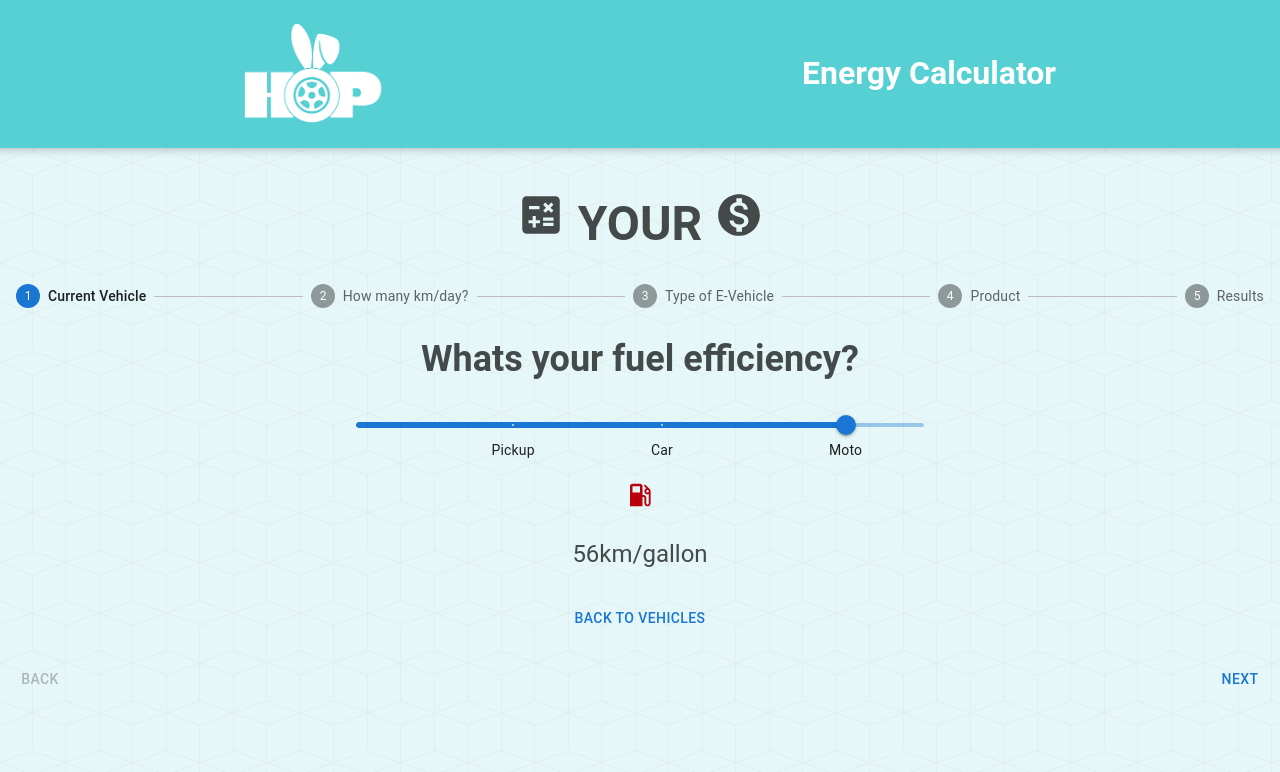
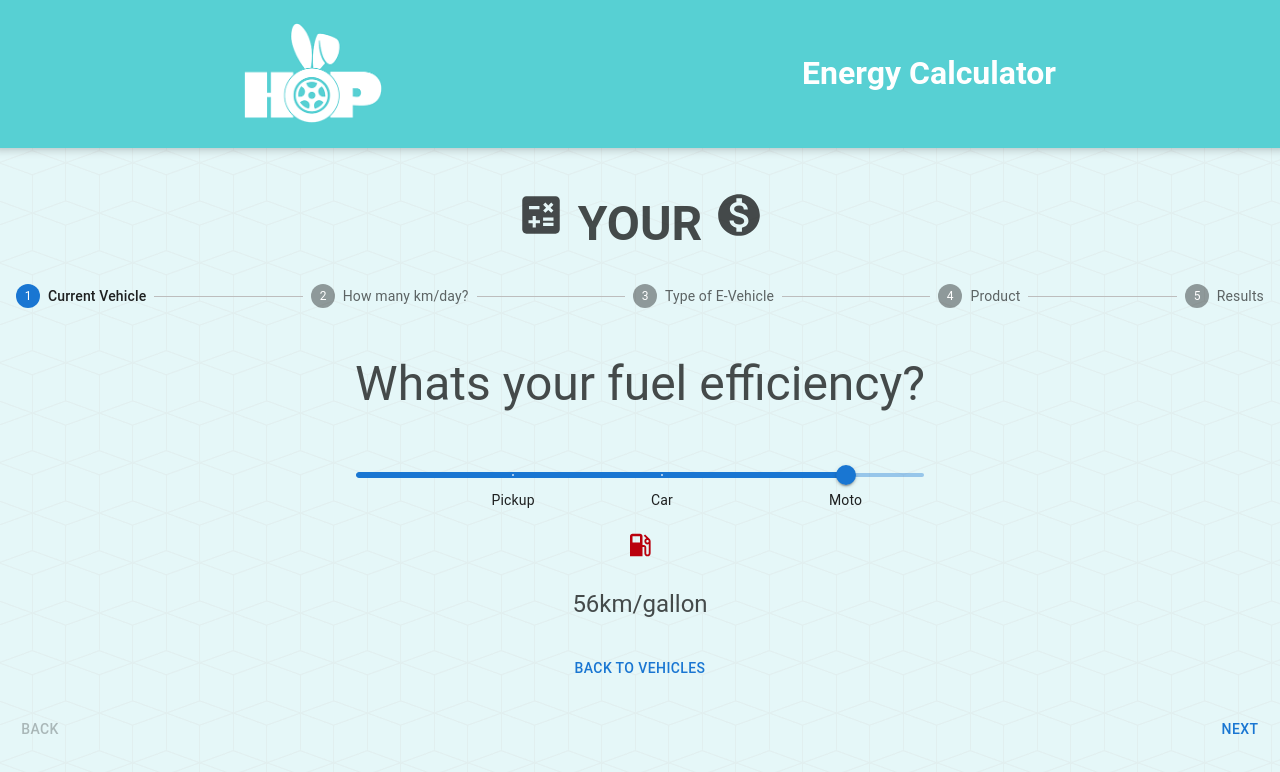
Before and after one commit to davidmetcal/HOP-Energy-Calculator, a React (Create React App) app: page / in a window 1280 px wide. Both pictures are taken after a click on the button 217 px from the left and 486 px from the top of the page. Shown: the top 772 px of the page. Built offline with nearby package versions, Linux system fonts and the light colour scheme.

Commit message:
altering text layouts on vehicle screen

```diff
--- a/src/Components/VehicleSelect.js
+++ b/src/Components/VehicleSelect.js
@@ -8,6 +8,7 @@ import LocalGasStationIcon from '@mui/icons-material/LocalGasStation';
 import Slider from '@mui/material/Slider';
 import PickUp from './Pick-up';
 import styled from '@emotion/styled';
+import Typography from '@mui/material/Typography';
 
 const SliderComp = styled(Slider)`
 
@@ -38,10 +39,13 @@ const SliderComp = styled(Slider)`
     }
 
     .MuiSlider-markLabel {
+      margin-top: 10px;
       font-size: 1.8em;
     }
 }
 `;
+
+
 
 
 const VehicleSelect = ({setCurrentVehicle, setFuelEfficiency, fuelEfficiency, currentVehicle}) => {
@@ -116,8 +120,13 @@ const VehicleSelect = ({setCurrentVehicle, setFuelEfficiency, fuelEfficiency, cu
 
         {isSelected && (
           <div>
-          <h2>Whats your fuel efficiency?</h2>
 
+          <Typography
+          variant="h3"
+          component="div"
+          gutterBottom
+          sx={{m: 6}}
+          >Whats your fuel efficiency?</ Typography>
 
           <Box width={400} className="slider">
             <SliderComp
--- a/src/index.css
+++ b/src/index.css
@@ -49,6 +49,7 @@ body {
  height: 150px;
 
 }
+
 
 
 @media (min-width: 992px) {
```
